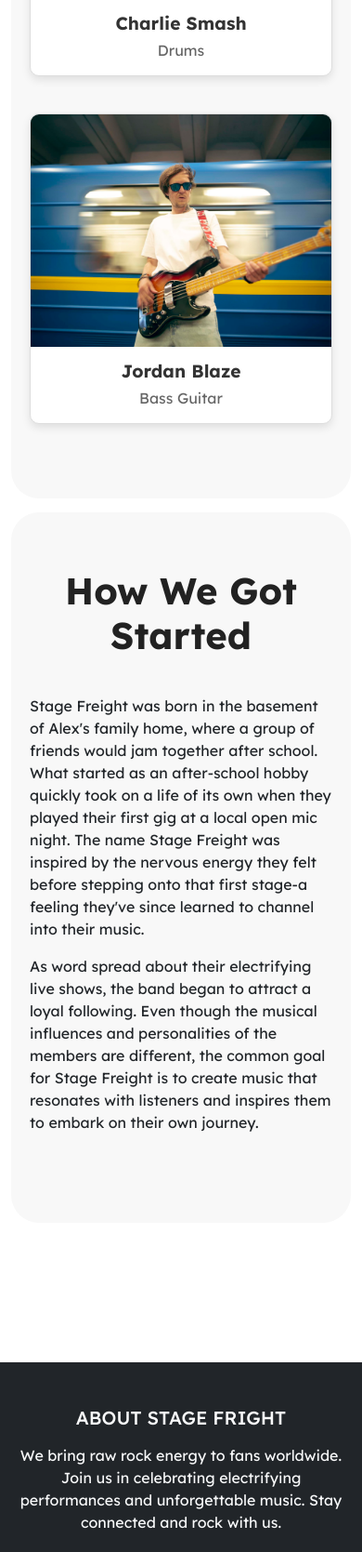
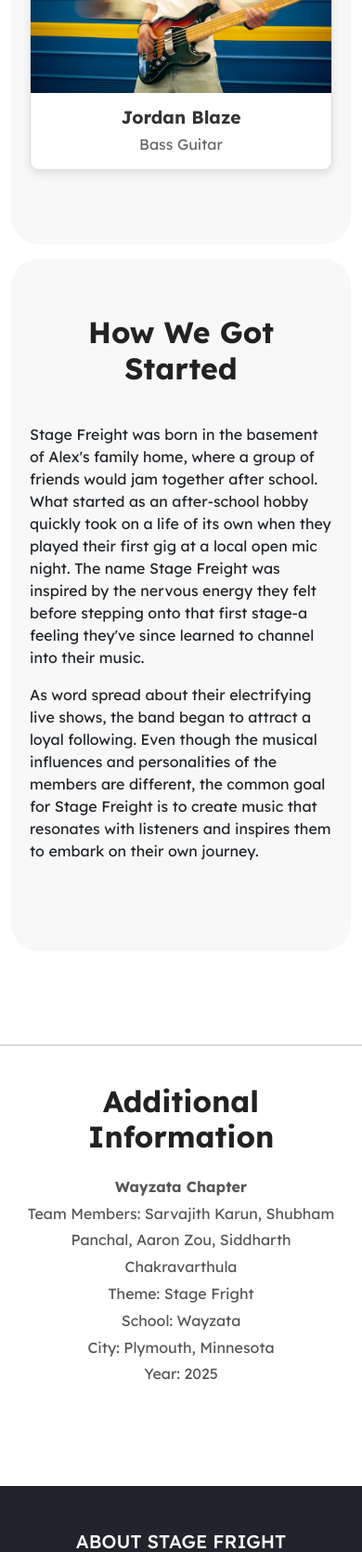
Before and after one commit to GreenTreeGaming/Stage-Fright, a Django app: page /about/ in a window 390 px wide. Shown: the part 2833-4502 px from the top of the page at 93% size. Run offline with Django 5.2, Linux system fonts and the light colour scheme; some libraries are stand-ins or nearby versions.

Commit message:
mobile and check fixes

```diff
--- a/store/templates/store/about.html
+++ b/store/templates/store/about.html
@@ -151,6 +151,27 @@
     }
   }
 
+  .info-section {
+    padding: 40px 20px;
+    background-color: #ffffff;
+    color: #333;
+    border-top: 2px solid #ddd;
+    text-align: center;
+  }
+
+  .info-section h2 {
+    font-size: 2rem;
+    font-weight: bold;
+    margin-bottom: 20px;
+    color: #222;
+  }
+
+  .info-section p {
+    font-size: 1.2rem;
+    line-height: 1.8;
+    color: #555;
+  }
+
   /* Responsive Design */
   @media (max-width: 768px) {
     .feature-card {
@@ -158,6 +179,16 @@
     }
     .team-card {
       width: 100%;
+    }
+  }
+
+  @media (max-width: 768px) {
+    .about-section h1, .team-section h2, .info-section h2 {
+      font-size: 2rem;
+    }
+
+    .about-section p, .team-section p, .info-section p {
+      font-size: 1rem;
     }
   }
 </style>
@@ -228,6 +259,18 @@
   </div>
 </section>
 
+<section class="info-section">
+  <h2>Additional Information</h2>
+  <p>
+    <strong>Wayzata Chapter</strong><br>
+    Team Members: Sarvajith Karun, Shubham Panchal, Aaron Zou, Siddharth Chakravarthula<br>
+    Theme: Stage Fright<br>
+    School: Wayzata<br>
+    City: Plymouth, Minnesota<br>
+    Year: 2025
+  </p>
+</section>
+
 {% endblock content %}
 
 {% block container-style %}
```
Also changed, not shown: store/templates/store/cart.html (+18 -19 lines).
